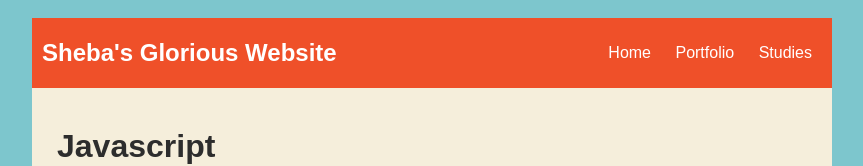
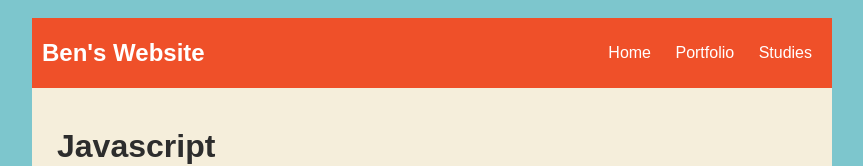
Before and after one commit to badams92/badams92.github.io, a plain HTML site: page studies.html in a window 1280 px wide. Shown: the top 166 px of the page, without its empty margins (208-1071 px from the left). Drawn offline with nearby package versions, Linux system fonts and the light colour scheme.

Commit message:
day 2 of bootcamp

```diff
--- a/studies.html
+++ b/studies.html
@@ -27,7 +27,7 @@
     <body>
         <div id="all-contents">
         <nav>
-            <header>Sheba's Glorious Website</header>
+            <header>Ben's Website</header>
             <ul>
                 <li><a href="index.html">Home</a></li>
                 <li><a href="portfolio.html">Portfolio</a></li>
```
Also changed, not shown: index.html (+1 -1 lines), portfolio.html (+1 -0 lines).
